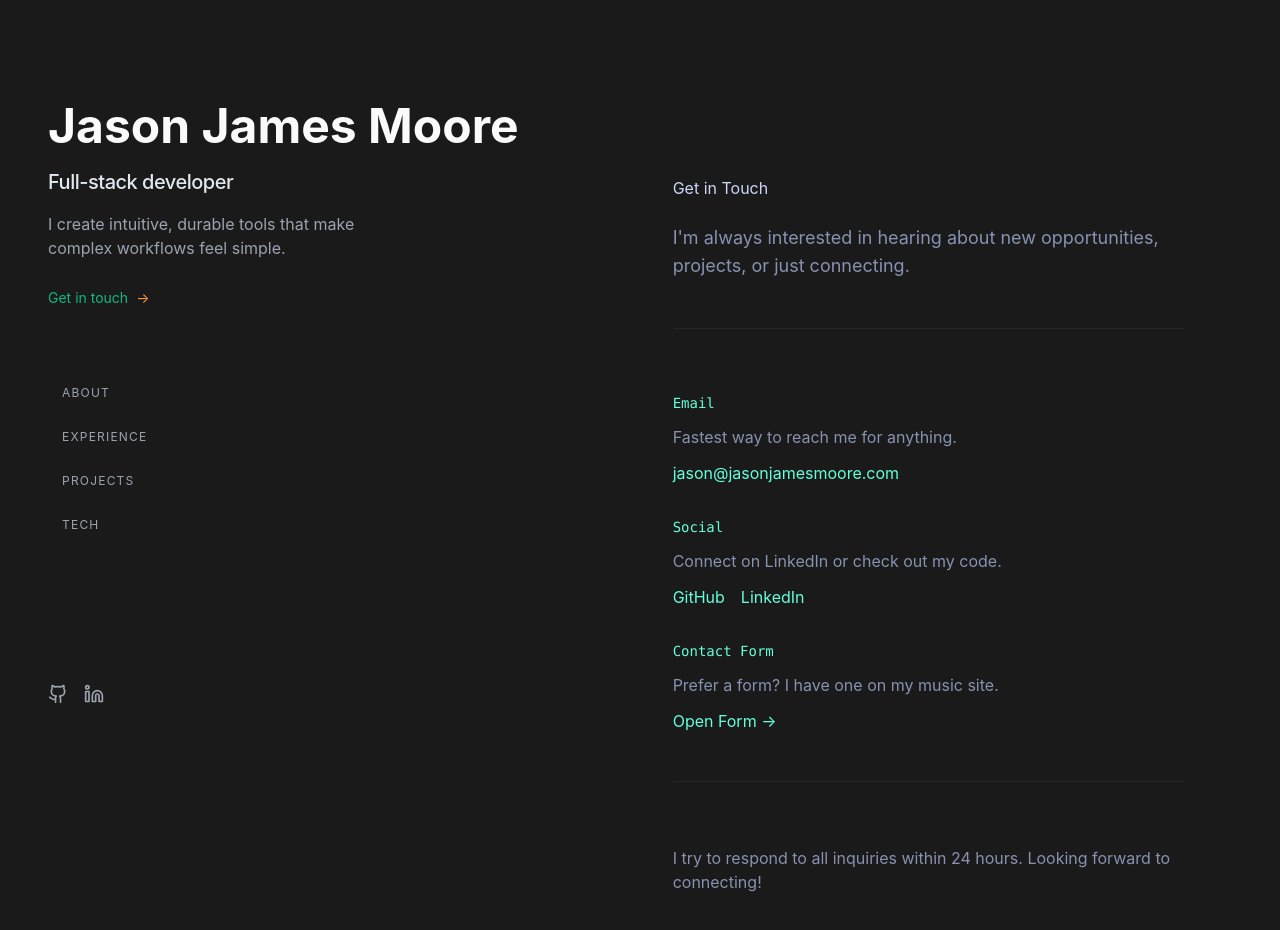
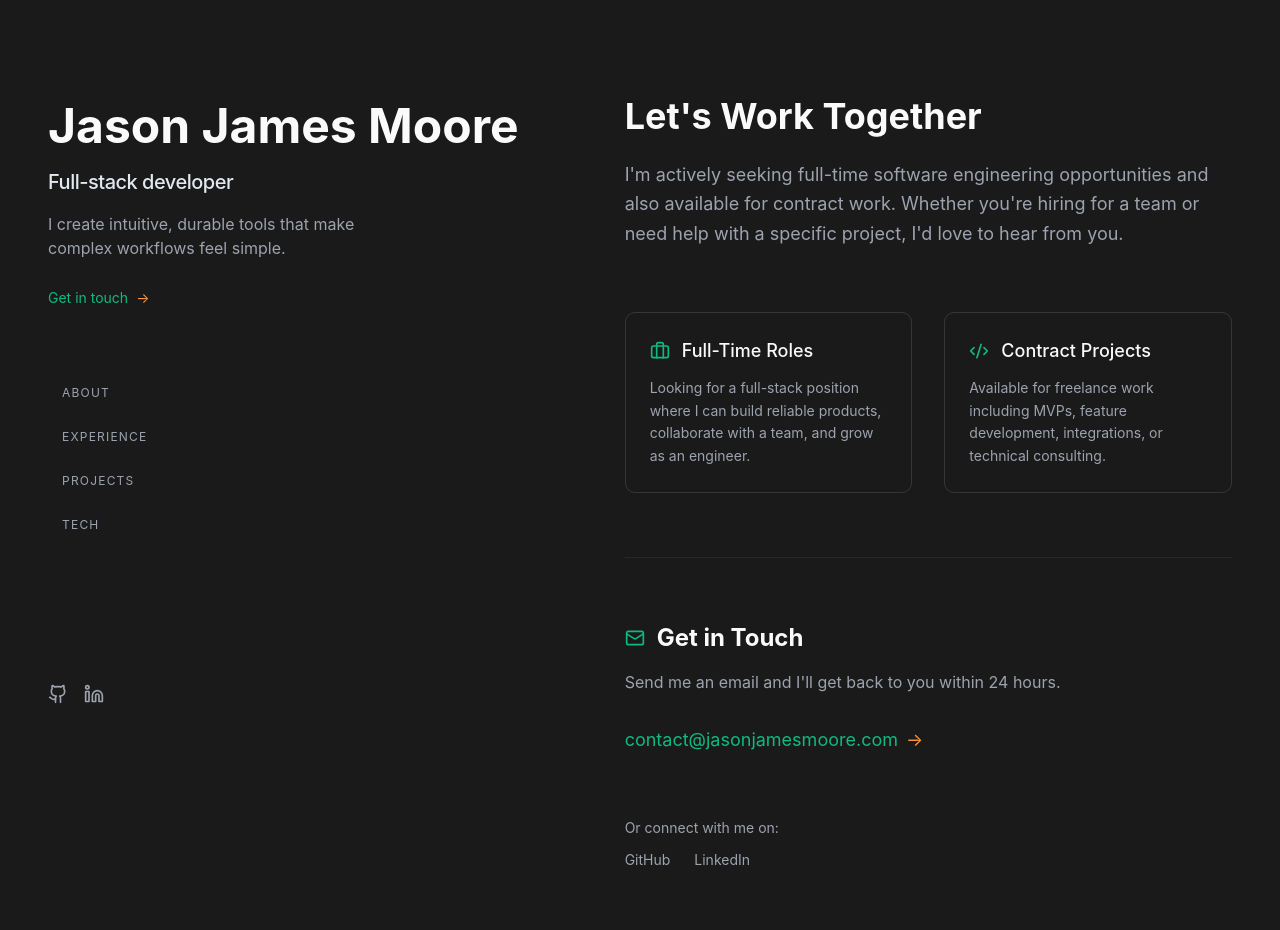
Before and after one commit to jasonjamesmoore/jason-james-moore, a Next.js app in the folder dev/: page /contact in a window 1280 px wide. Shown: the top 930 px of the page. Built offline with nearby package versions, Linux system fonts and the light colour scheme.

Commit message:
changing contact page

```diff
--- a/dev/src/pages/contact.tsx
+++ b/dev/src/pages/contact.tsx
@@ -1,65 +1,88 @@
-import Link from "next/link";
 import { AppLayout } from "@/components/AppLayout";
+import { Mail, Briefcase, Code2 } from "lucide-react";
 
 export default function Contact() {
   return (
     <AppLayout>
-      <section className="px-6 md:px-12 py-12 md:py-20 max-w-3xl space-y-12">
+      <section className="max-w-2xl space-y-16">
           {/* Intro */}
-          <section className="space-y-6">
-            <h1 className="text-[#ccd6f6]">Get in Touch</h1>
-            <p className="text-lg text-[#8892b0]">
-              I'm always interested in hearing about new opportunities, projects, or just connecting.
+          <div className="space-y-6">
+            <h1 className="text-4xl font-bold text-[#fafafa]">Let's Work Together</h1>
+            <p className="text-lg text-[#9ca3af] leading-relaxed">
+              I'm actively seeking full-time software engineering opportunities and also available for
+              contract work. Whether you're hiring for a team or need help with a specific project,
+              I'd love to hear from you.
             </p>
-          </section>
+          </div>
 
-          {/* Contact Methods */}
-          <section className="space-y-8 border-t border-[rgba(136,146,176,0.1)] pt-16">
-            {/* Email */}
-            <div className="space-y-3">
-              <h3 className="text-[#64ffda] font-mono text-sm">Email</h3>
-              <p className="text-[#8892b0]">
-                Fastest way to reach me for anything.
+          {/* What I'm Looking For */}
+          <div className="grid md:grid-cols-2 gap-8">
+            <div className="space-y-3 p-6 border border-[rgba(156,163,175,0.2)] rounded-lg hover:border-[rgba(16,185,129,0.3)] hover:bg-[rgba(16,185,129,0.02)] transition-all">
+              <div className="flex items-center gap-3">
+                <Briefcase className="text-[#10b981]" size={20} />
+                <h3 className="text-lg font-medium text-[#fafafa]">Full-Time Roles</h3>
+              </div>
+              <p className="text-sm text-[#9ca3af] leading-relaxed">
+                Looking for a full-stack position where I can build reliable products,
+                collaborate with a team, and grow as an engineer.
               </p>
-              <a href="mailto:jason@jasonjamesmoore.com" className="inline-block text-[#64ffda] hover:underline">
-                jason@jasonjamesmoore.com
-              </a>
             </div>
 
-            {/* Social */}
-            <div className="space-y-3">
-              <h3 className="text-[#64ffda] font-mono text-sm">Social</h3>
-              <p className="text-[#8892b0]">
-                Connect on LinkedIn or check out my code.
+            <div className="space-y-3 p-6 border border-[rgba(156,163,175,0.2)] rounded-lg hover:border-[rgba(16,185,129,0.3)] hover:bg-[rgba(16,185,129,0.02)] transition-all">
+              <div className="flex items-center gap-3">
+                <Code2 className="text-[#10b981]" size={20} />
+                <h3 className="text-lg font-medium text-[#fafafa]">Contract Projects</h3>
+              </div>
+              <p className="text-sm text-[#9ca3af] leading-relaxed">
+                Available for freelance work including MVPs, feature development,
+                integrations, or technical consulting.
               </p>
-              <div className="flex gap-4">
-                <a href="https://github.com/jasonjamesmoore" target="_blank" rel="noopener noreferrer" className="text-[#64ffda] hover:underline">
+            </div>
+          </div>
+
+          {/* Contact Section */}
+          <div className="border-t border-[rgba(156,163,175,0.1)] pt-16 space-y-8">
+            <div className="space-y-4">
+              <div className="flex items-center gap-3">
+                <Mail className="text-[#10b981]" size={20} />
+                <h2 className="text-2xl font-bold text-[#fafafa]">Get in Touch</h2>
+              </div>
+              <p className="text-[#9ca3af]">
+                Send me an email and I'll get back to you within 24 hours.
+              </p>
+            </div>
+
+            <a
+              href="mailto:contact@jasonjamesmoore.com"
+              className="inline-flex items-center gap-2 text-lg text-[#10b981] hover:text-[#fafafa] transition-colors group"
+            >
+              <span>contact@jasonjamesmoore.com</span>
+              <span className="text-[#fb923c] transition-transform group-hover:translate-x-1">→</span>
+            </a>
+
+            {/* Social Links */}
+            <div className="pt-8 space-y-3">
+              <p className="text-sm text-[#9ca3af]">Or connect with me on:</p>
+              <div className="flex gap-6">
+                <a
+                  href="https://github.com/jasonjamesmoore"
+                  target="_blank"
+                  rel="noopener noreferrer"
+                  className="text-[#9ca3af] hover:text-[#10b981] transition-colors text-sm"
+                >
                   GitHub
                 </a>
-                <a href="https://linkedin.com/in/jasonjamesmoore" target="_blank" rel="noopener noreferrer" className="text-[#64ffda] hover:underline">
+                <a
+                  href="https://linkedin.com/in/jason-james-moore"
+                  target="_blank"
+                  rel="noopener noreferrer"
+                  className="text-[#9ca3af] hover:text-[#10b981] transition-colors text-sm"
+                >
                   LinkedIn
                 </a>
               </div>
             </div>
-
-            {/* Form */}
-            <div className="space-y-3">
-              <h3 className="text-[#64ffda] font-mono text-sm">Contact Form</h3>
-              <p className="text-[#8892b0]">
-                Prefer a form? I have one on my music site.
-              </p>
-              <Link href="https://music.jasonjamesmoore.com/contact" target="_blank" className="inline-block text-[#64ffda] hover:underline">
-                Open Form →
-              </Link>
-            </div>
-          </section>
-
-          {/* Response */}
-          <section className="border-t border-[rgba(136,146,176,0.1)] pt-16">
-            <p className="text-[#8892b0]">
-              I try to respond to all inquiries within 24 hours. Looking forward to connecting!
-            </p>
-          </section>
+          </div>
         </section>
     </AppLayout>
   );
```
